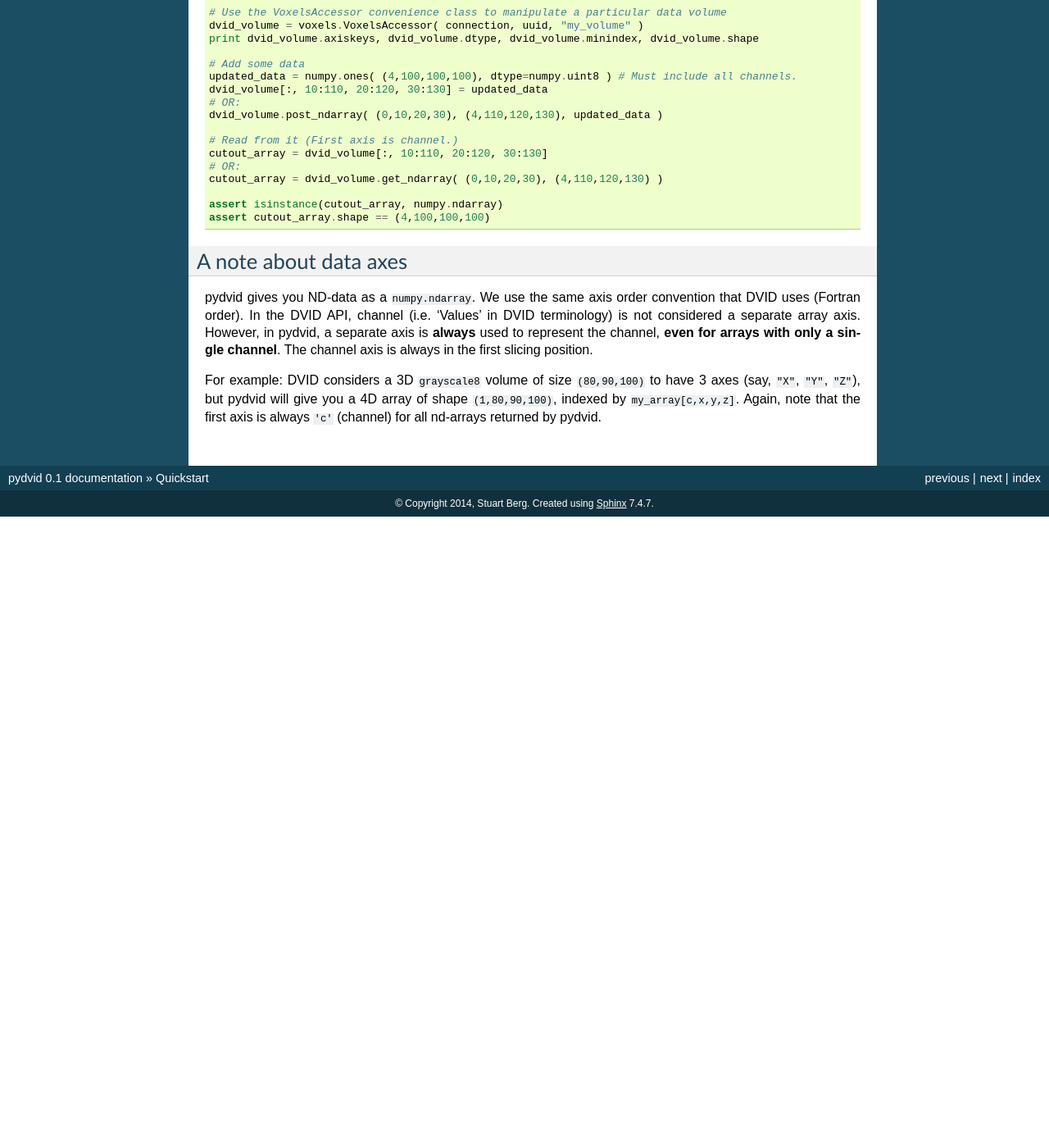
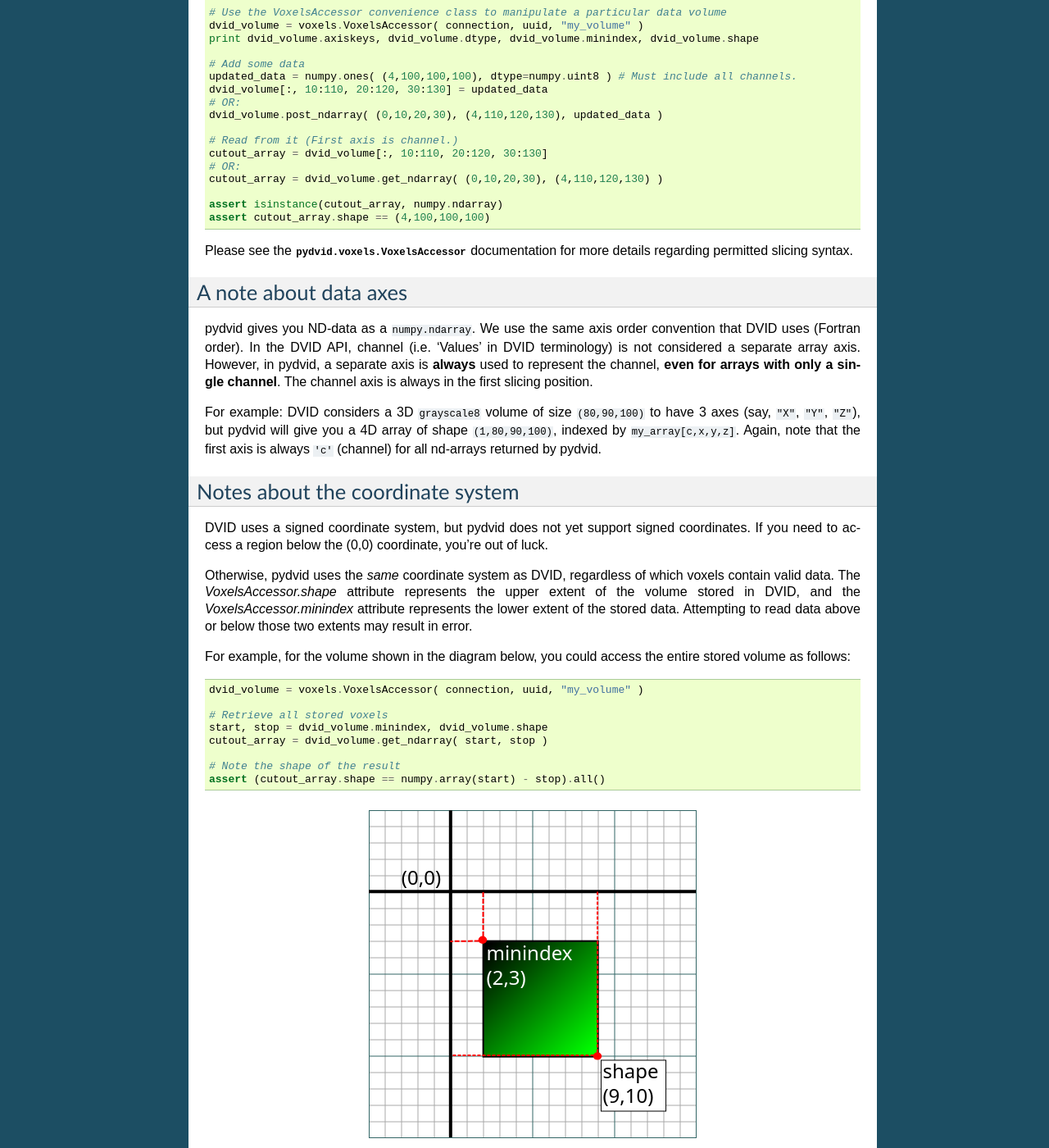
Before and after one commit to janelia-flyem/pydvid, a Sphinx documentation site: the page built from docs/source/quickstart.rst, in a window 1280 px wide and 1400 px high, scrolled down 417 px. Shown: the whole window at 82% size. Built offline with Sphinx 7.4.7, drawn with Linux system fonts in a browser that asks for light colours; before the commit the page ends 1047 px from its top, so only the background shows below that; some of the changed text lies outside the part shown.

Commit message:
docs: Added notes about coordinate axes, with a diagram.

```diff
--- a/docs/source/quickstart.rst
+++ b/docs/source/quickstart.rst
@@ -43,6 +45,8 @@ Quickstart
     assert isinstance(cutout_array, numpy.ndarray)
     assert cutout_array.shape == (4,100,100,100)
 
+Please see the :py:class:`pydvid.voxels.VoxelsAccessor` documentation for more details regarding permitted slicing syntax.
+
 A note about data axes
 ----------------------
 
@@ -55,3 +59,31 @@ The channel axis is always in the first slicing position.
 For example: DVID considers a 3D ``grayscale8`` volume of size ``(80,90,100)`` to have 3 axes (say, ``"X"``, ``"Y"``, ``"Z"``),
 but pydvid will give you a 4D array of shape ``(1,80,90,100)``, indexed by ``my_array[c,x,y,z]``.
 Again, note that the first axis is always ``'c'`` (channel) for all nd-arrays returned by pydvid.
+
+Notes about the coordinate system
+---------------------------------
+
+DVID uses a signed coordinate system, but pydvid does not yet support signed coordinates.
+If you need to access a region below the (0,0) coordinate, you're out of luck.
+
+Otherwise, pydvid uses the *same* coordinate system as DVID, regardless of which voxels contain valid data.  \
+The `VoxelsAccessor.shape` attribute represents the upper extent of the volume stored in DVID, and the \
+`VoxelsAccessor.minindex` attribute represents the lower extent of the stored data.  \
+Attempting to read data above or below those two extents may result in error.
+
+For example, for the volume shown in the diagram below, you could access the entire stored volume as follows:
+
+::
+
+    dvid_volume = voxels.VoxelsAccessor( connection, uuid, "my_volume" )
+
+    # Retrieve all stored voxels
+    start, stop = dvid_volume.minindex, dvid_volume.shape
+    cutout_array = dvid_volume.get_ndarray( start, stop )
+
+    # Note the shape of the result
+    assert (cutout_array.shape == numpy.array(start) - stop).all()
+
+.. figure:: images/coordinates.svg
+   :scale: 100  %
+   :alt: Coordinate system diagram
--- a/docs/source/reference.rst
+++ b/docs/source/reference.rst
@@ -26,6 +26,8 @@ voxels
 
 .. note:: All members of this module can be used directly from the ``pydvid.voxels`` namespace, e.g. ``pydvid.voxels.VoxelsAccessor``
 
+.. note:: Please see the :ref:`quickstart <quickstart>` documentation for examples and important usage notes regarding the ``voxels`` API.
+
 .. currentmodule:: pydvid.voxels
 
 .. automodule:: pydvid.voxels.voxels
```
Also changed, not shown: other parts of docs/source/quickstart.rst (+2 -0 lines), docs/source/images/coordinates.svg (added), 1 other file.
